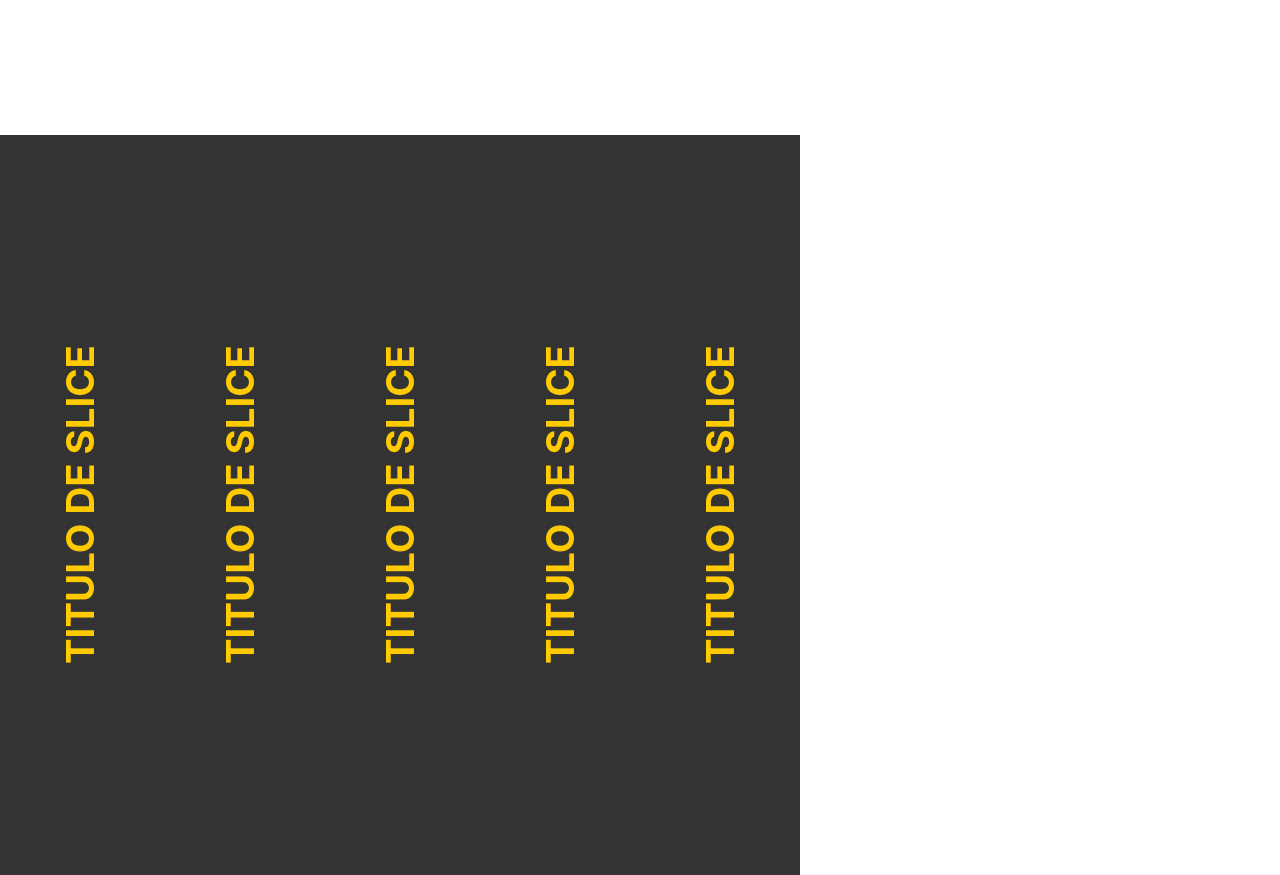
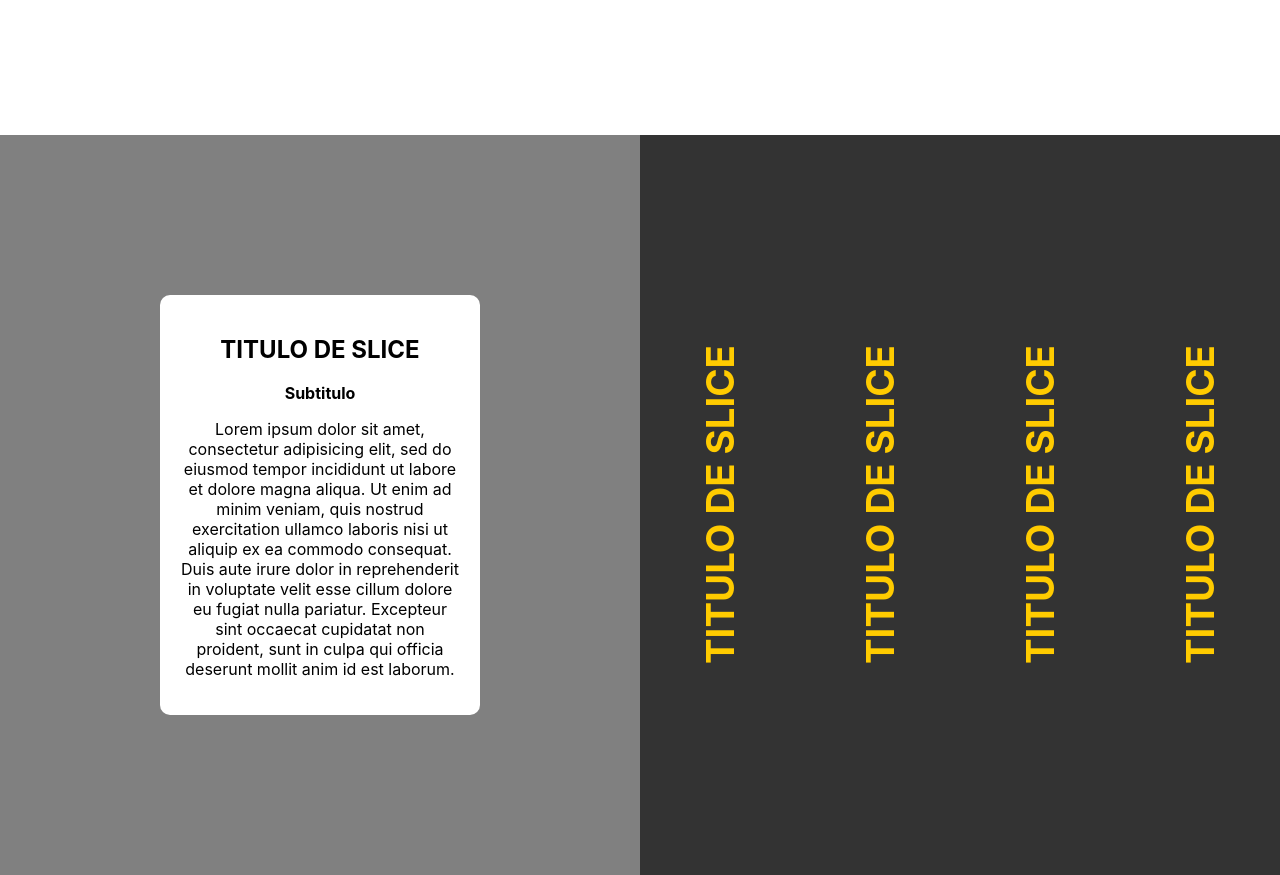
Before and after one commit to lesanpi/lesanpi.com, a React (Create React App) app in the folder lesanpi.com/: page / in a window 1280 px wide. Shown: the part 660-1535 px from the top of the page. Built offline with nearby package versions, Linux system fonts and the light colour scheme.

Commit message:
Seccion de Skills

```diff
--- a/lesanpi.com/src/App.js
+++ b/lesanpi.com/src/App.js
@@ -3,8 +3,9 @@ import './App.css';
 import Nav from './nav/containers/nav';
 import Message from './message/containers/message';
 import BlogSection from './blog/containers/blog';
-import Section from './section/components/section';
-import Slice from './section/components/slice';
+import SkillsSection from './skills/container/skills';
+import Section from './section/components/section'
+
 function App() {
   return (
     <div className="App">
@@ -14,13 +15,10 @@ function App() {
       </Section>
 
 
-      <Section>
-        <Slice />
-        <Slice />
-        <Slice />
-        <Slice />
-        <Slice />
-      </Section>
+      <SkillsSection>
+
+      </SkillsSection>
+
 
     </div>
   );
--- a/lesanpi.com/src/section/components/slice.css
+++ b/lesanpi.com/src/section/components/slice.css
@@ -1,5 +1,5 @@
 .slice {
-    transition: 0.4s;
+    transition: 0.3s;
     position: relative;
     background-color: #333;
     background-size: cover;
@@ -13,6 +13,24 @@
     float: left;
     width: calc(50% / 4);
     height: 100%;
+}
+.sliceActive {
+    float: left;
+    width: 50%;
+    height: 100%;
+    background: gray;
+    display: flex;
+    justify-content: center;
+    align-items: center;
+}
+.sliceContent{
+	background: white;
+	padding: 20px;
+	border-radius: 10px;
+	margin: 0px 25%;
+}
+.sliceContent h2{
+	text-transform: uppercase;
 }
 .slice .sliceTitle {
     height: 100%;
@@ -41,11 +59,3 @@
     background-blend-mode: normal;
     cursor: unset;
 }
-.sliceHidden {
-    display: none;
-}
-.sliceContentHidden {
-    bottom: -100%;
-    opacity: 0;
-    height: 0;
-}
--- a/lesanpi.com/src/section/components/slice.js
+++ b/lesanpi.com/src/section/components/slice.js
@@ -1,18 +1,29 @@
 import React from 'react';
 import './slice.css'
 function Slice(props) {
-	return(
-		<div className="slice">
+	if(props.active){
+		return(
+			<div className="sliceActive">
+				<div id="v1_content" class="sliceContent">
+	            	<h2>Titulo de Slice</h2>
+		            <div>
+		                <b>Subtitulo</b>
+		                <p>Lorem ipsum dolor sit amet, consectetur adipisicing elit, sed do eiusmod
+tempor incididunt ut labore et dolore magna aliqua. Ut enim ad minim veniam,
+quis nostrud exercitation ullamco laboris nisi ut aliquip ex ea commodo
+consequat. Duis aute irure dolor in reprehenderit in voluptate velit esse
+cillum dolore eu fugiat nulla pariatur. Excepteur sint occaecat cupidatat non
+proident, sunt in culpa qui officia deserunt mollit anim id est laborum.</p>
+		            </div>
+	            </div>
+        	</div>
+		)
+	} else return(
+		<div className="slice"
+			onClick={props.handleActive}>
 			<div className="sliceTitle">
 				<h3>Titulo de Slice</h3>
 			</div>
-			<div id="v1_content" class="v-content">
-            	<h2>Titulo de Slice</h2>
-            <div>
-                <b>Subtitulo</b>
-                <p>Contenido</p>
-            </div>
-        	</div>
 		</div>
 	)
 }
--- /dev/null
+++ b/lesanpi.com/src/skills/container/skills.js
@@ -0,0 +1,57 @@
+import React, { Component } from 'react';
+import Section from '../../section/components/section'
+import Slice from '../../section/components/slice';
+class SkillsSection extends Component {
+
+	state = {
+	    active: [true, false, false, false, false],
+  	}
+
+  	handleActive1 = (event) =>{
+  		this.setState({
+     		active: [true, false, false, false, false]
+    	})
+  	}
+  	handleActive2 = (event) =>{
+  		this.setState({
+     		active: [false, true, false, false, false]
+    	})
+  	}
+  	handleActive3 = (event) =>{
+  		this.setState({
+     		active: [false, false, true, false, false]
+    	})
+  	}
+  	handleActive4 = (event) =>{
+  		this.setState({
+     		active: [false, false, false, true, false]
+    	})
+  	}
+  	handleActive5 = (event) =>{
+  		this.setState({
+     		active: [false, false, false, false, true]
+    	})
+  	}
+
+	render(){
+		return(
+			<Section>
+				<Slice active={this.state.active[0]}
+						handleActive={this.handleActive1}/>
+		        <Slice active={this.state.active[1]}
+		        		handleActive={this.handleActive2}/>
+		        <Slice active={this.state.active[2]}
+		        		handleActive={this.handleActive3}/>
+		        <Slice active={this.state.active[3]}
+		        		handleActive={this.handleActive4}/>
+		        <Slice active={this.state.active[4]}
+		        		handleActive={this.handleActive5}/>
+			</Section>
+		)
+	}
+
+}
+
+
+
+export default SkillsSection;
```
